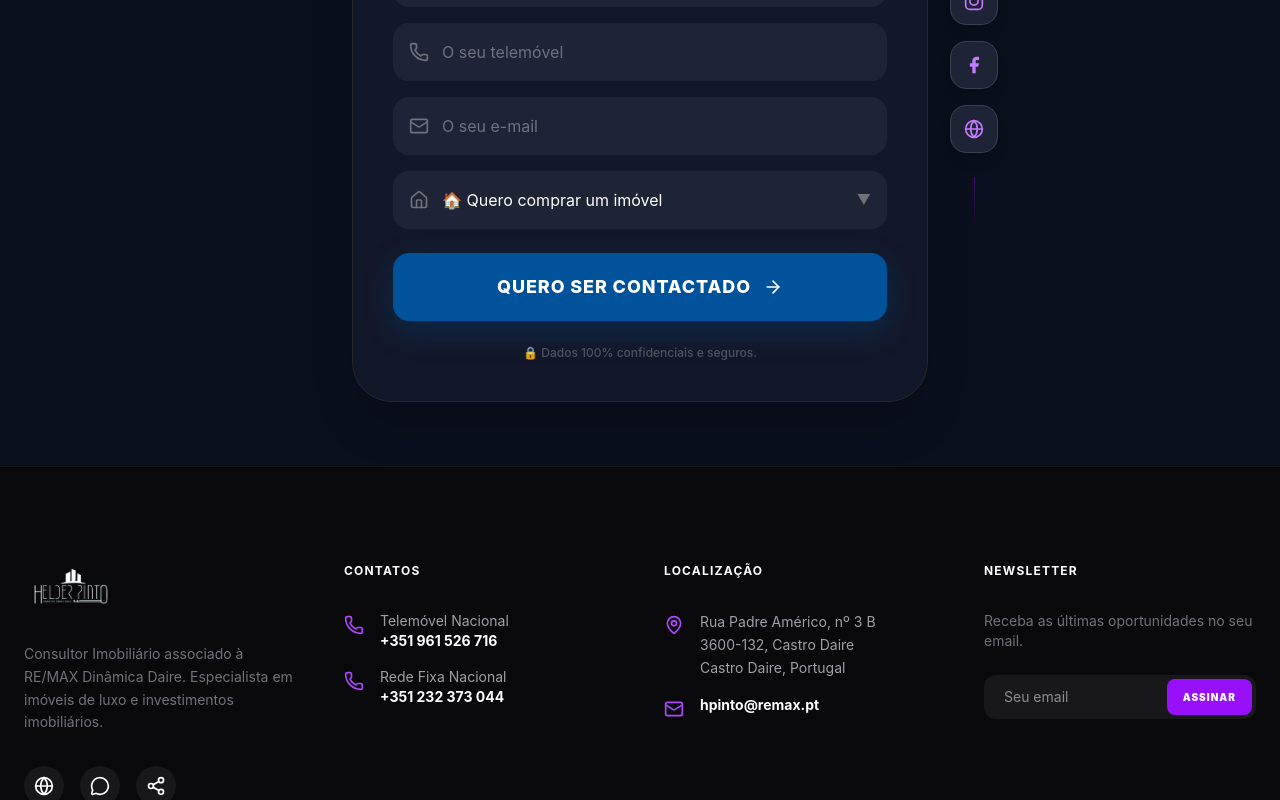
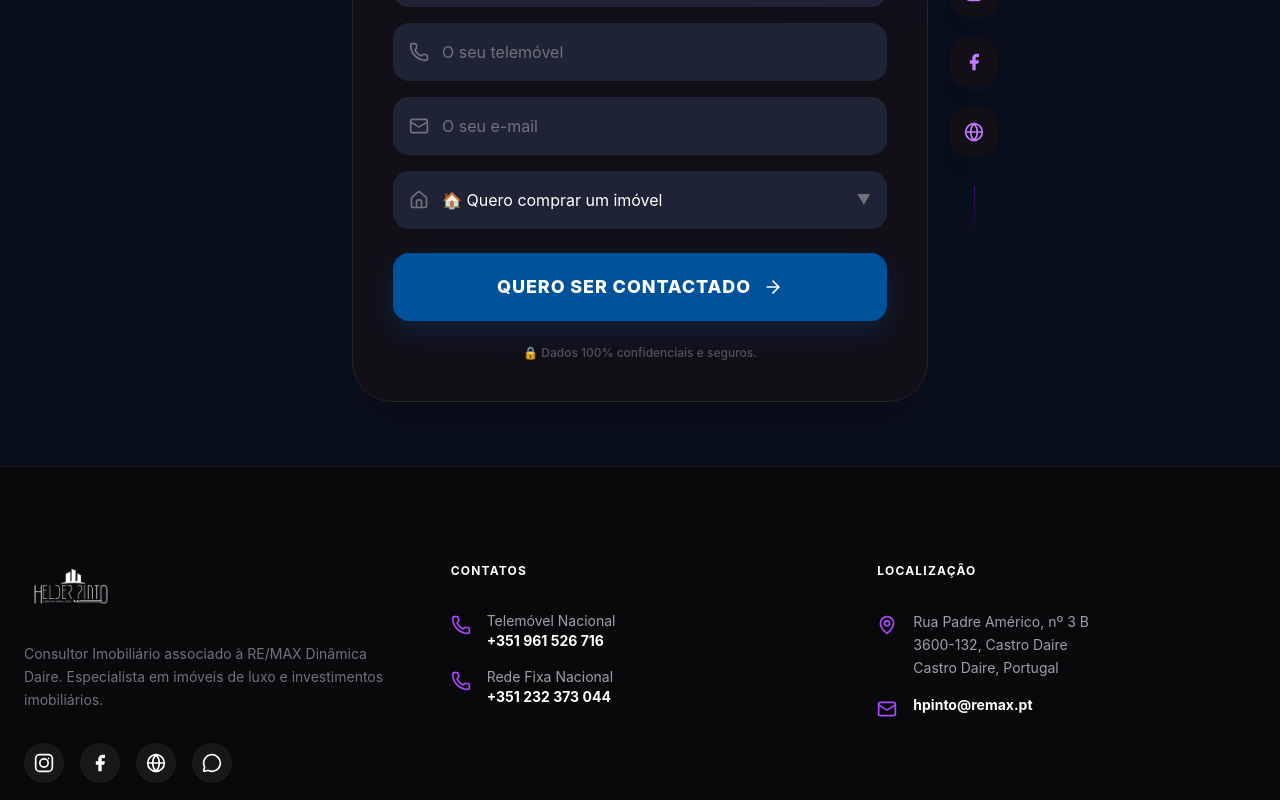
Before and after one commit to vitoriaservicosdepintura-arch/helderconsultorremax, a React (Vite) app: page / in a window 1280 px wide. Shown: the part 2200-3000 px from the top of the page. Built offline with nearby package versions, Linux system fonts and the light colour scheme.

Commit message:
Add files via upload

```diff
--- /dev/null
+++ b/src/components/BorderGlow.tsx
@@ -0,0 +1,88 @@
+import React, { useRef, useState, MouseEvent } from 'react';
+
+interface BorderGlowProps {
+    children?: React.ReactNode;
+    edgeSensitivity?: number;
+    glowColor?: string;
+    backgroundColor?: string;
+    borderRadius?: number;
+    glowRadius?: number;
+    glowIntensity?: number;
+    coneSpread?: number;
+    animated?: boolean;
+    colors?: string[];
+    className?: string;
+}
+
+const BorderGlow: React.FC<BorderGlowProps> = ({
+    children,
+    edgeSensitivity = 30,
+    glowColor = "40 80 80",
+    backgroundColor = "#120F17",
+    borderRadius = 28,
+    glowRadius = 40,
+    glowIntensity = 1,
+    coneSpread = 25,
+    animated = false,
+    colors = ['#c084fc', '#f472b6', '#38bdf8'],
+    className = ''
+}) => {
+    const [position, setPosition] = useState({ x: 0, y: 0 });
+    const [opacity, setOpacity] = useState(0);
+    const rectRef = useRef<HTMLDivElement>(null);
+
+    const handleMouseMove = (e: MouseEvent<HTMLDivElement>) => {
+        if (!rectRef.current) return;
+        const rect = rectRef.current.getBoundingClientRect();
+        const x = e.clientX - rect.left;
+        const y = e.clientY - rect.top;
+
+        setPosition({ x, y });
+
+        // Simple edge sensitivity check to decide opacity
+        const isNearEdge =
+            x < edgeSensitivity ||
+            x > rect.width - edgeSensitivity ||
+            y < edgeSensitivity ||
+            y > rect.height - edgeSensitivity;
+
+        setOpacity(isNearEdge ? glowIntensity : glowIntensity * 0.5);
+    };
+
+    // Build the rgb components assuming space-separated values
+    const rgbColor = glowColor.includes(' ') ? glowColor.replace(/ /g, ',') : '255,255,255';
+
+    // Use animated colors if specified, else single color
+    const backgroundContent = animated && colors.length > 0
+        ? `conic-gradient(from 0deg, ${colors.join(', ')})`
+        : `radial-gradient(${glowRadius}px circle at ${position.x}px ${position.y}px, rgba(${rgbColor}, 1), transparent ${coneSpread}%)`;
+
+    return (
+        <div
+            ref={rectRef}
+            onMouseMove={handleMouseMove}
+            onMouseLeave={() => setOpacity(0)}
+            onMouseEnter={() => setOpacity(glowIntensity)}
+            className={`relative inline-block overflow-hidden ${className}`}
+            style={{
+                borderRadius: borderRadius,
+                background: backgroundColor,
+            }}
+        >
+            <div
+                className="pointer-events-none absolute -inset-px transition-opacity duration-300 z-0"
+                style={{
+                    opacity,
+                    background: backgroundContent,
+                }}
+            />
+            <div
+                className="absolute inset-[1px] z-10 pointer-events-none"
+                style={{ borderRadius: borderRadius - 1, background: backgroundColor }}
+            />
+            <div className="relative z-20 w-full h-full">{children}</div>
+        </div>
+    );
+}
+
+export default BorderGlow;
--- a/src/components/ContactSection.tsx
+++ b/src/components/ContactSection.tsx
@@ -1,6 +1,7 @@
 import { useState } from 'react';
 import { Phone, Mail, User, Home, ArrowRight, MessageCircle, Globe } from 'lucide-react';
 import { motion, AnimatePresence } from 'framer-motion';
+import BorderGlow from './BorderGlow';
 
 // Instagram SVG (not available in lucide-react)
 const InstagramIcon = ({ className }: { className?: string }) => (
@@ -57,11 +58,24 @@ const FloatingSocialSidebar = () => {
                         aria-label={link.label}
                         whileHover={{ scale: 1.15, x: -4 }}
                         whileTap={{ scale: 0.95 }}
-                        className={`relative w-12 h-12 bg-[#1e2436] border border-zinc-700 rounded-2xl flex items-center justify-center text-purple-400 transition-all duration-300 ${link.hoverClass} hover:text-white hover:border-transparent shadow-lg group`}
+                        className="relative group block shadow-lg rounded-2xl"
                     >
-                        <Icon className="w-5 h-5" />
+                        <BorderGlow
+                            edgeSensitivity={30}
+                            glowColor="40 80 80"
+                            backgroundColor="#120F17"
+                            borderRadius={16}
+                            glowRadius={40}
+                            glowIntensity={1}
+                            coneSpread={25}
+                            animated={false}
+                            colors={['#c084fc', '#f472b6', '#38bdf8']}
+                            className={`w-12 h-12 flex items-center justify-center text-purple-400 transition-all duration-300 ${link.hoverClass} hover:text-white`}
+                        >
+                            <Icon className="w-5 h-5 absolute top-1/2 left-1/2 -translate-x-1/2 -translate-y-1/2" />
+                        </BorderGlow>
                         {/* Label tooltip */}
-                        <span className="absolute right-14 whitespace-nowrap bg-[#1e2436] border border-zinc-700 text-white text-xs font-bold px-3 py-1.5 rounded-xl opacity-0 group-hover:opacity-100 transition-opacity pointer-events-none">
+                        <span className="absolute right-14 top-1/2 -translate-y-1/2 whitespace-nowrap bg-[#1e2436] border border-zinc-700 text-white text-xs font-bold px-3 py-1.5 rounded-xl opacity-0 group-hover:opacity-100 transition-opacity pointer-events-none">
                             {link.label}
                         </span>
                     </motion.a>
@@ -133,9 +147,20 @@ const ContactSection = () => {
                 {/* Form + Sidebar layout */}
                 <div className="relative flex justify-center w-full">
                     {/* Form Container */}
-                    <div className="bg-[#121829] border border-zinc-800 rounded-[2.5rem] p-10 shadow-2xl relative overflow-hidden w-full max-w-xl">
+                    <BorderGlow
+                        edgeSensitivity={30}
+                        glowColor="40 80 80"
+                        backgroundColor="#120F17"
+                        borderRadius={40}
+                        glowRadius={150}
+                        glowIntensity={1}
+                        coneSpread={25}
+                        animated={false}
+                        colors={['#c084fc', '#f472b6', '#38bdf8']}
+                        className="w-full max-w-xl shadow-2xl relative"
+                    >
                         <div className="absolute top-0 right-0 w-32 h-32 bg-blue-600/10 blur-[60px] -z-10" />
-
+                        <div className="p-10 relative overflow-hidden h-full z-10 border border-zinc-800 rounded-[2.5rem]">
                             <div className="text-center mb-10">
                                 <h2 className="text-3xl font-black text-white flex items-center justify-center gap-2 mb-2">
                                     Fale comigo agora <span className="text-yellow-400">👇</span>
@@ -210,6 +235,7 @@ const ContactSection = () => {
                                 🔒 Dados 100% confidenciais e seguros.
                             </div>
                         </div>
+                    </BorderGlow>
 
                     {/* Floating Social Sidebar - Positioned Absolutely to keep form perfectly centered */}
                     <div className="absolute left-1/2 ml-[310px] top-1/2 -translate-y-1/2 hidden lg:block">
@@ -228,9 +254,22 @@ const ContactSection = () => {
                                 target="_blank"
                                 rel="noreferrer"
                                 aria-label={link.label}
-                                className={`w-12 h-12 bg-[#1e2436] border border-zinc-700 rounded-2xl flex items-center justify-center text-purple-400 transition-all duration-300 ${link.hoverClass} hover:text-white`}
+                                className="relative rounded-2xl block"
                             >
-                                <Icon className="w-5 h-5" />
+                                <BorderGlow
+                                    edgeSensitivity={30}
+                                    glowColor="40 80 80"
+                                    backgroundColor="#120F17"
+                                    borderRadius={16}
+                                    glowRadius={40}
+                                    glowIntensity={1}
+                                    coneSpread={25}
+                                    animated={false}
+                                    colors={['#c084fc', '#f472b6', '#38bdf8']}
+                                    className={`w-12 h-12 flex items-center justify-center text-purple-400 transition-all duration-300 ${link.hoverClass} hover:text-white`}
+                                >
+                                    <Icon className="w-5 h-5 absolute top-1/2 left-1/2 -translate-x-1/2 -translate-y-1/2" />
+                                </BorderGlow>
                             </a>
                         );
                     })}
--- a/src/components/Footer.tsx
+++ b/src/components/Footer.tsx
@@ -1,24 +1,41 @@
-import { Phone, Mail, MapPin, Globe, MessageCircle, Share2 } from 'lucide-react';
+import { Phone, Mail, MapPin, Globe, MessageCircle } from 'lucide-react';
+
+const InstagramIcon = ({ className }: { className?: string }) => (
+  <svg className={className} viewBox="0 0 24 24" fill="none" stroke="currentColor" strokeWidth="2" strokeLinecap="round" strokeLinejoin="round">
+    <rect x="2" y="2" width="20" height="20" rx="5" ry="5" />
+    <circle cx="12" cy="12" r="5" />
+    <circle cx="17.5" cy="6.5" r="1" fill="currentColor" stroke="none" />
+  </svg>
+);
+
+const FacebookIcon = ({ className }: { className?: string }) => (
+  <svg className={className} viewBox="0 0 24 24" fill="currentColor">
+    <path d="M18 2h-3a5 5 0 0 0-5 5v3H7v4h3v8h4v-8h3l1-4h-4V7a1 1 0 0 1 1-1h3z" />
+  </svg>
+);
 
 const Footer = () => {
   return (
     <footer className="bg-zinc-950 pt-24 pb-12 border-t border-zinc-900">
       <div className="container mx-auto px-6">
-        <div className="grid grid-cols-1 md:grid-cols-2 lg:grid-cols-4 gap-12 mb-20">
+        <div className="grid grid-cols-1 md:grid-cols-2 lg:grid-cols-3 gap-12 mb-20">
           <div className="col-span-1 lg:col-span-1">
             <img src="/logo.png" alt="Helder Pinto" className="h-12 mb-8" />
             <p className="text-zinc-500 text-sm leading-relaxed mb-8">
               Consultor Imobiliário associado à RE/MAX Dinâmica Daire. Especialista em imóveis de luxo e investimentos imobiliários.
             </p>
             <div className="flex space-x-4">
-              <a href="#" className="w-10 h-10 bg-zinc-900 rounded-full flex items-center justify-center hover:bg-purple-600 transition-colors">
+              <a href="https://www.instagram.com/helderpinto.consultor/" target="_blank" rel="noreferrer" className="w-10 h-10 bg-zinc-900 rounded-full flex items-center justify-center hover:bg-gradient-to-br hover:from-purple-600 hover:to-pink-500 transition-colors text-white">
+                <InstagramIcon className="w-5 h-5" />
+              </a>
+              <a href="https://www.facebook.com/p/Helder-Pinto-61576692584924/" target="_blank" rel="noreferrer" className="w-10 h-10 bg-zinc-900 rounded-full flex items-center justify-center hover:bg-blue-600 transition-colors text-white">
+                <FacebookIcon className="w-5 h-5" />
+              </a>
+              <a href="https://remax.pt/pt/agente/helder-pinto/126421031" target="_blank" rel="noreferrer" className="w-10 h-10 bg-zinc-900 rounded-full flex items-center justify-center hover:bg-purple-600 transition-colors text-white">
                 <Globe className="w-5 h-5" />
               </a>
-              <a href="#" className="w-10 h-10 bg-zinc-900 rounded-full flex items-center justify-center hover:bg-purple-600 transition-colors">
+              <a href="https://wa.me/351961526716" target="_blank" rel="noreferrer" className="w-10 h-10 bg-zinc-900 rounded-full flex items-center justify-center hover:bg-green-500 transition-colors text-white">
                 <MessageCircle className="w-5 h-5" />
-              </a>
-              <a href="#" className="w-10 h-10 bg-zinc-900 rounded-full flex items-center justify-center hover:bg-purple-600 transition-colors">
-                <Share2 className="w-5 h-5" />
               </a>
             </div>
           </div>
@@ -66,20 +83,6 @@ const Footer = () => {
             </ul>
           </div>
 
-          <div>
-            <h4 className="text-white font-bold uppercase tracking-widest text-xs mb-8">Newsletter</h4>
-            <p className="text-zinc-500 text-sm mb-6">Receba as últimas oportunidades no seu email.</p>
-            <div className="flex bg-zinc-900 rounded-xl p-1">
-              <input
-                type="email"
-                placeholder="Seu email"
-                className="bg-transparent border-none focus:ring-0 text-sm px-4 py-2 w-full"
-              />
-              <button className="bg-purple-600 hover:bg-purple-500 text-white text-[10px] font-black uppercase tracking-widest px-4 py-2 rounded-lg transition-colors">
-                Assinar
-              </button>
-            </div>
-          </div>
         </div>
 
         <div className="pt-8 border-t border-zinc-900 flex flex-col md:flex-row justify-between items-center text-[10px] text-zinc-600 uppercase font-bold tracking-[0.2em]">
```
Lines whose indentation alone changed are shown as unchanged.
